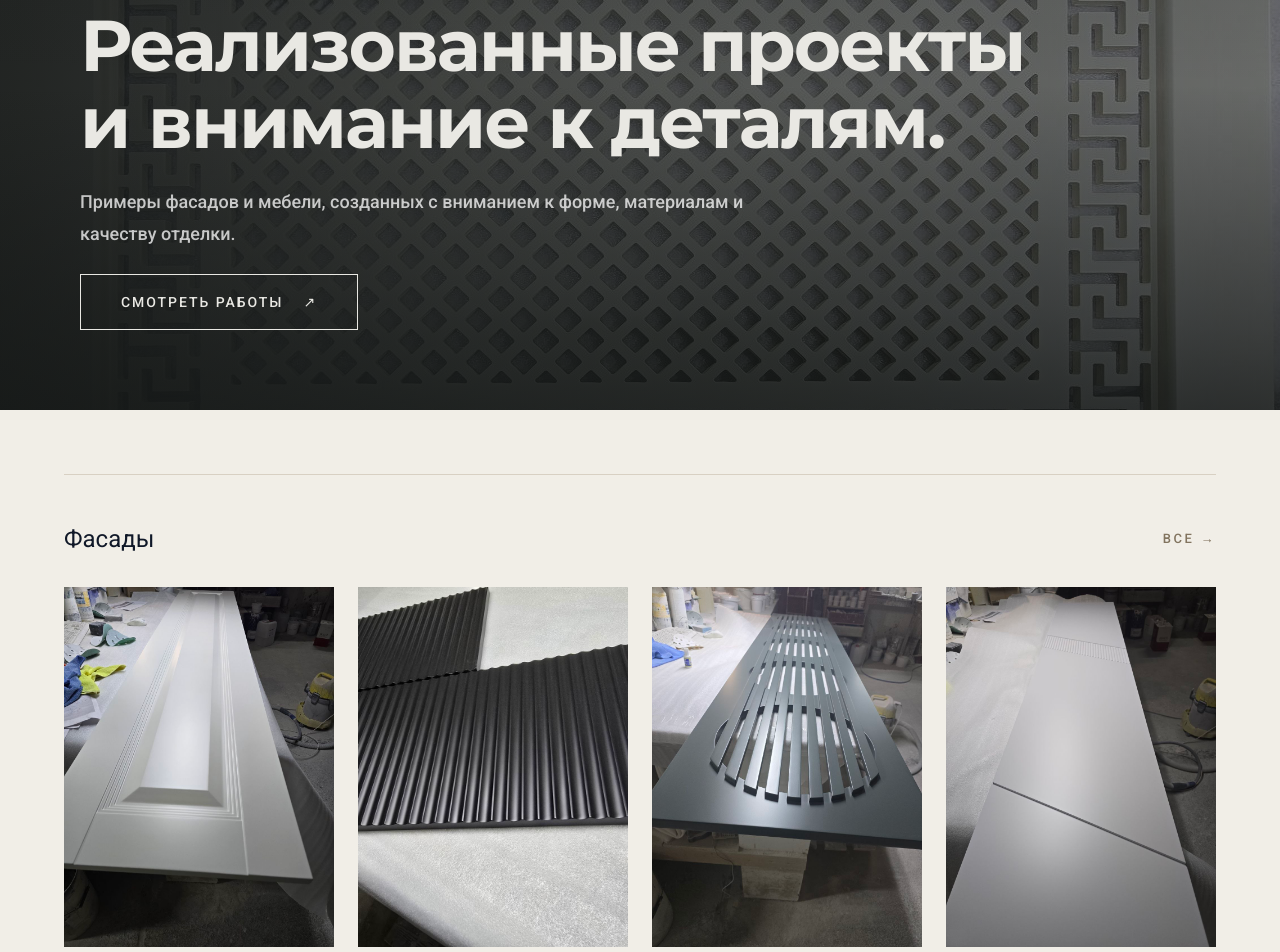
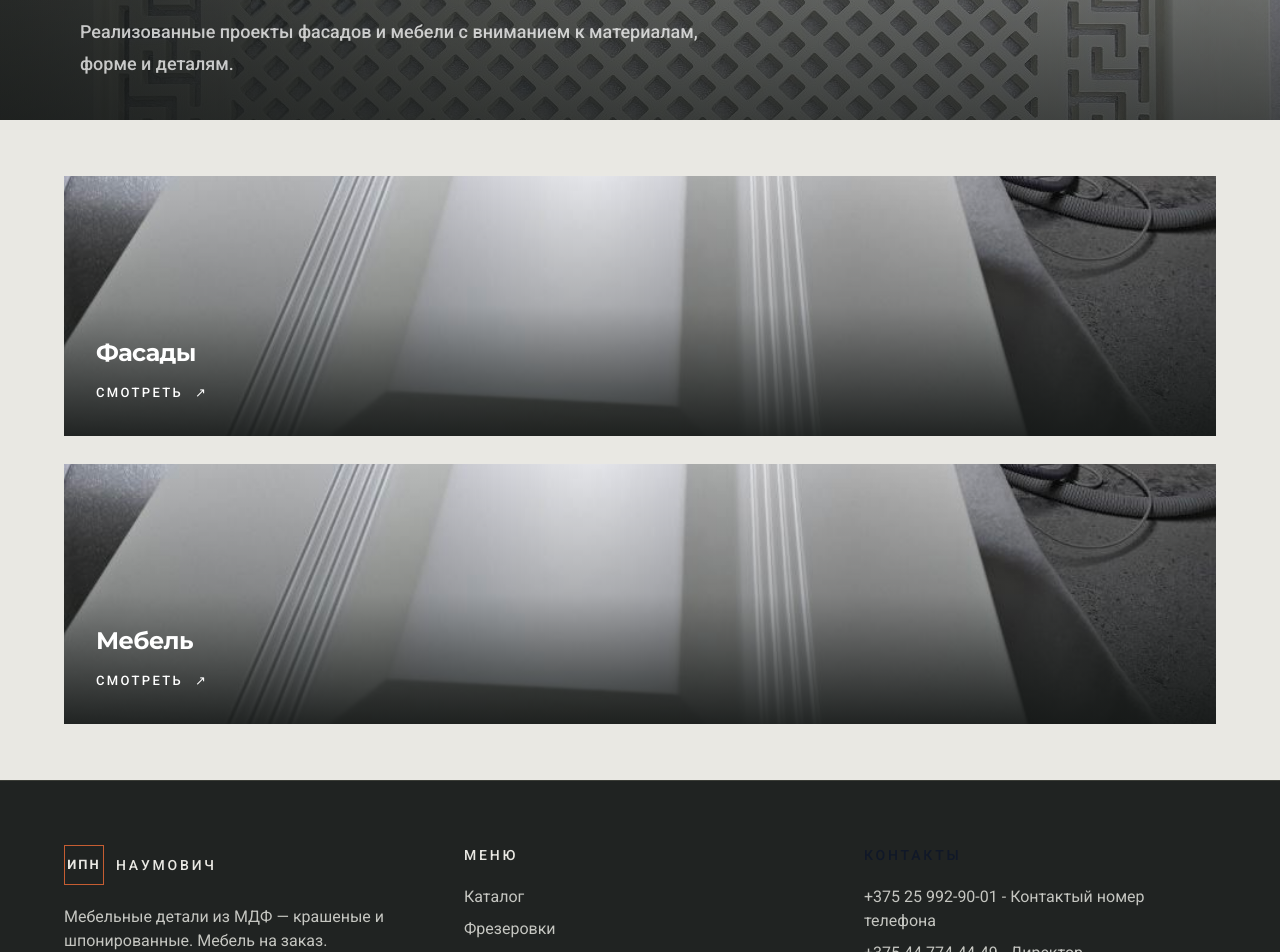
Before and after one commit to IljaBelousow/naumovich-site, a Next.js app: page /portfolio in a window 1280 px wide. Shown: the part 240-1192 px from the top of the page. Built offline with nearby package versions, Linux system fonts and the light colour scheme.

Commit message:
Match portfolio landing page to catalog design

```diff
--- a/src/app/portfolio/page.tsx
+++ b/src/app/portfolio/page.tsx
@@ -8,90 +8,75 @@ export const metadata = {
 };
 
 export default function PortfolioPage() {
-  const sections = [
-    { id: "work_facades", title: "Фасады", link: "facades" },
-    { id: "work_furniture", title: "Мебель", link: "furniture" },
+  const categories = [
+    {
+      title: "Фасады",
+      href: "/portfolio/facades",
+      image: facades.find((item) => item.category === "work_facades")?.image ?? "/images/catalog1/image1.jpg",
+      imageAlt: "Примеры фасадов из МДФ",
+    },
+    {
+      title: "Мебель",
+      href: "/portfolio/furniture",
+      image: facades.find((item) => item.category === "work_furniture")?.image ?? "/images/catalog2/photo1/5195250767357484499.jpg",
+      imageAlt: "Примеры мебели на заказ",
+    },
   ];
 
   return (
-    <main className="w-full bg-[#F1EEE7] min-h-screen">
-      <section className="relative isolate flex min-h-[560px] items-end overflow-hidden bg-[#202322] text-[#E9E8E3] sm:min-h-[650px]">
+    <main className="w-full min-h-screen bg-[#E9E8E3]">
+      <section className="relative isolate flex min-h-[300px] items-end overflow-hidden bg-[#202322] text-[#E9E8E3] sm:min-h-[360px]">
         <Image
           src="/images/hero/hero-main.jpg"
           alt="Примеры мебели и фасадов из МДФ"
           fill
           priority
           sizes="100vw"
-          className="object-cover object-[center_55%] opacity-50"
+          className="object-cover object-[center_30%] opacity-55"
         />
-        <div className="absolute inset-0 bg-gradient-to-r from-[#141716]/85 via-[#141716]/50 to-[#141716]/20" />
-        <div className="absolute inset-0 bg-gradient-to-t from-[#141716]/70 via-transparent to-[#141716]/20" />
-        <div className="relative mx-auto w-full max-w-[1500px] px-6 pb-16 pt-32 sm:px-12 sm:pb-20 lg:px-20">
+        <div className="absolute inset-0 bg-gradient-to-r from-[#141716]/78 via-[#141716]/35 to-[#141716]/10" />
+        <div className="absolute inset-0 bg-gradient-to-t from-[#141716]/55 via-transparent to-[#141716]/10" />
+        <div className="relative mx-auto w-full max-w-[1500px] px-6 pb-8 pt-24 sm:px-12 sm:pb-10 lg:px-20">
           <p className="about-intro mb-6 flex items-center gap-3 text-[11px] font-medium uppercase tracking-[0.32em] text-[#E16A3A]">
-            <span className="h-px w-9 bg-[#E16A3A]" /> Наши работы · ИП Наумович
+            <span className="h-px w-9 bg-[#E16A3A]" /> Портфолио · ИП Наумович
           </p>
           <h1 className="about-intro max-w-5xl text-4xl font-bold leading-[1.08] tracking-[-0.045em] sm:text-6xl lg:text-7xl">
-            <span>Реализованные проекты<br className="hidden sm:block" /> и внимание к деталям.</span>
+            Портфолио
           </h1>
-          <div className="mt-6">
-            <p className="about-intro max-w-2xl text-base leading-8 text-white/75 sm:text-lg">
-              Примеры фасадов и мебели, созданных с вниманием к форме, материалам и качеству отделки.
-            </p>
-            <Link href="/portfolio/facades" className="site-button-on-dark group mt-6 inline-flex shrink-0">
-              Смотреть работы <span aria-hidden="true" className="transition-transform duration-300 group-hover:translate-x-1">↗</span>
-            </Link>
-          </div>
+          <p className="about-intro mt-6 max-w-2xl text-base leading-8 text-white/75 sm:text-lg">
+            Реализованные проекты фасадов и мебели с вниманием к материалам, форме и деталям.
+          </p>
         </div>
       </section>
-      <div className="w-full px-5 py-12 sm:px-8 sm:py-16 lg:px-12 xl:px-16">
 
-        <div className="border-t border-[#D8D0C3]">
-          {sections.map((section) => {
-            const items = facades.filter((f) => f.category === section.id);
-
-            return (
-              <div key={section.id} className="border-b border-[#D8D0C3] py-12">
-                <div className="flex items-center justify-between mb-8">
-                  <Link
-                    href={`/portfolio/${section.link}`}
-                    className="text-xl sm:text-2xl font-normal text-gray-900 hover:underline decoration-[#82745F]/60 underline-offset-4"
-                  >
-                    {section.title}
-                  </Link>
-                  <Link
-                    href={`/portfolio/${section.link}`}
-                    className="text-xs uppercase tracking-[0.2em] text-[#82745F] hover:text-[#82745F]"
-                  >
-                    Все →
-                  </Link>
-                </div>
-
-                <div className="grid grid-cols-2 sm:grid-cols-3 lg:grid-cols-4 gap-6">
-                  {items.slice(0, 4).map((item) => (
-                    <Link
-                      key={item.slug}
-                      href={`/portfolio/${item.slug}`}
-                      className="group block"
-                    >
-                      <div className="relative aspect-[3/4] w-full overflow-hidden bg-[#E5E0D6]">
-                        <Image
-                          src={item.image}
-                          alt={item.name}
-                          fill
-                          className="object-cover group-hover:scale-105 transition-transform duration-500"
-                        />
-                      </div>
-                      <h3 className="mt-3 text-sm font-medium text-gray-900">
-                        {item.name}
-                      </h3>
-                    </Link>
-                  ))}
-                </div>
+      <section className="mx-auto w-full max-w-[1600px] px-5 py-10 sm:px-8 sm:py-14 lg:px-12 xl:px-16">
+        <div className="flex flex-col gap-5 lg:gap-7">
+          {categories.map((category) => (
+            <Link
+              key={category.title}
+              href={category.href}
+              className="group relative isolate block min-h-[190px] overflow-hidden bg-[#202322] sm:min-h-[230px] lg:min-h-[260px]"
+            >
+              <Image
+                src={category.image}
+                alt={category.imageAlt}
+                fill
+                sizes="(max-width: 640px) 100vw, 100vw"
+                className="object-cover transition-transform duration-700 group-hover:scale-105"
+              />
+              <div className="absolute inset-0 bg-gradient-to-t from-[#141716]/90 via-[#141716]/25 to-transparent transition-colors duration-300 group-hover:from-[#141716]/95" />
+              <div className="absolute inset-x-0 bottom-0 p-5 sm:p-6 lg:p-8">
+                <h2 className="max-w-sm text-xl font-semibold leading-tight tracking-[-0.03em] text-white sm:text-2xl">
+                  {category.title}
+                </h2>
+                <span className="mt-4 inline-flex items-center gap-3 text-[11px] font-medium uppercase tracking-[0.18em] text-white">
+                  Смотреть <span aria-hidden="true" className="transition-transform duration-300 group-hover:translate-x-2">↗</span>
+                </span>
               </div>
-            );
-          })}
+            </Link>
+          ))}
         </div>
-      </div>
+      </section>
     </main>
   );
 }
```
